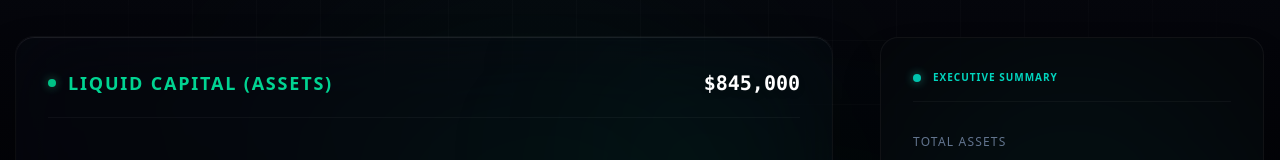
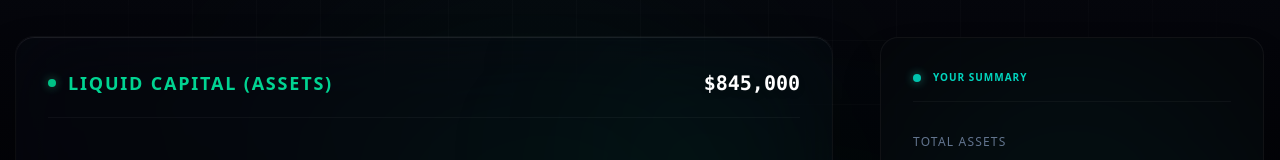
Before and after one commit to tumisangratsipi-alt/Calcmoney-v2, a Next.js app: page /calculators/net-worth in a window 1280 px wide. Shown: the part 361-521 px from the top of the page. Built offline with nearby package versions, Linux system fonts and the light colour scheme.

Commit message:
Fix div-inside-p hydration error in Net Worth calculator

```diff
--- a/src/app/calculators/net-worth/page.tsx
+++ b/src/app/calculators/net-worth/page.tsx
@@ -111,10 +111,10 @@ export default function NetWorthTerminal() {
                             <div className="bg-[#05060A]/90 border border-white/[0.05] p-8 relative overflow-hidden mb-6 rounded-2xl shadow-2xl backdrop-blur-3xl">
                                 <div className="absolute inset-0 bg-teal-500/5 blur-[80px] rounded-full pointer-events-none mix-blend-screen" />
                                 <div className="relative z-10">
-                                    <p className="text-[10px] font-bold text-teal-400 uppercase tracking-widest mb-8 border-b border-white/[0.04] pb-4 flex items-center gap-3">
+                                    <div className="text-[10px] font-bold text-teal-400 uppercase tracking-widest mb-8 border-b border-white/[0.04] pb-4 flex items-center gap-3">
                                         <div className="w-2 h-2 rounded-full bg-teal-400 animate-pulse shadow-[0_0_10px_rgba(45,212,191,0.6)]"></div>
-                                        Executive Summary
-                                    </p>
+                                        Your Summary
+                                    </div>
 
                                     <div className="mb-8">
                                         <h3 className="text-slate-500 text-xs tracking-widest uppercase font-medium mb-3">Total Assets</h3>
```
